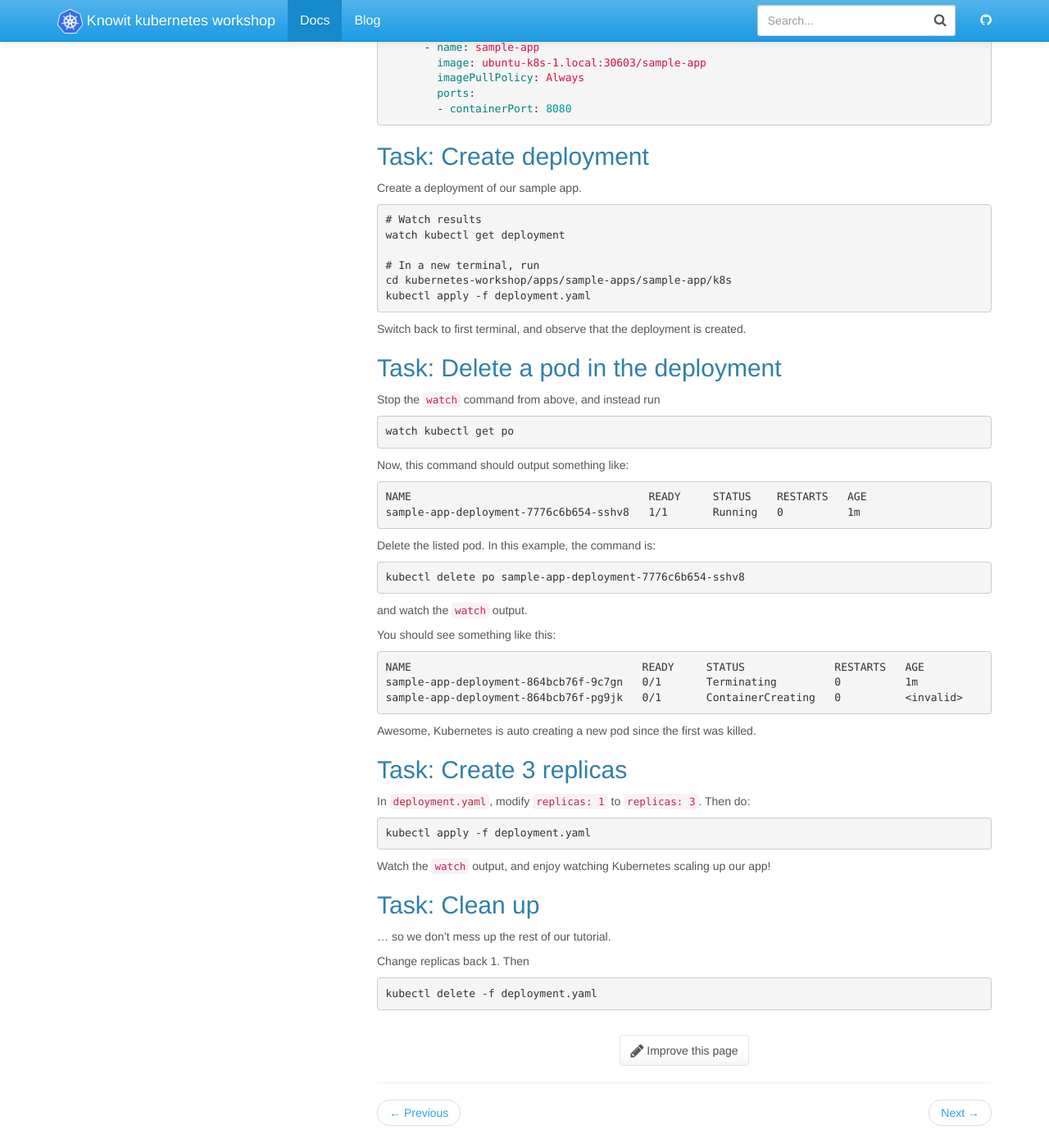
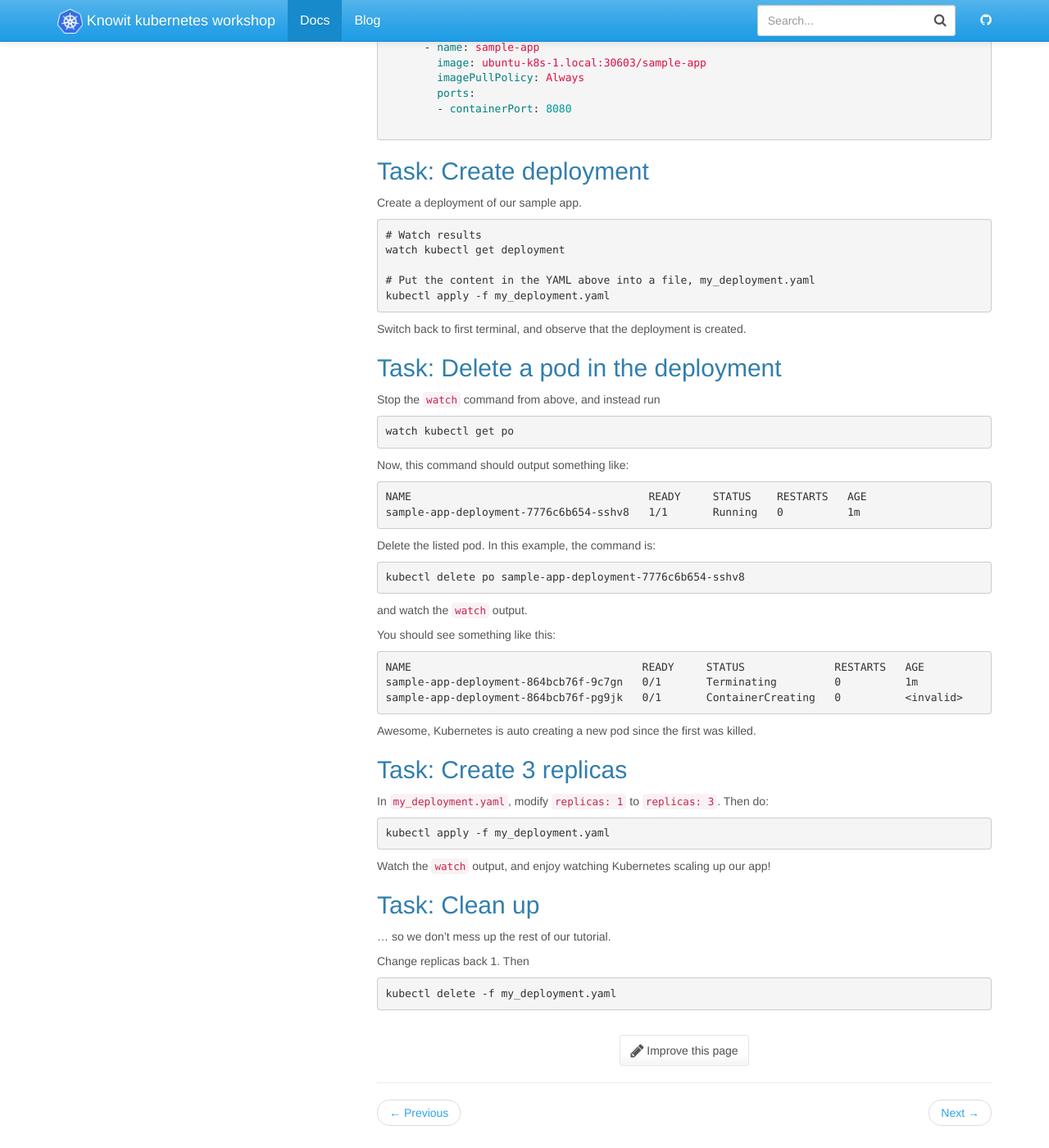
Before and after one commit to knowit/kubernetes-workshop, a Jekyll site: the page built from docs/_docs/workshop/07-deploy.md, in a window 1280 px wide and 1400 px high, scrolled down 1299 px. Shown: the whole window at 82% size. Built offline with Jekyll 4.4.1, drawn with Linux system fonts in a browser that asks for light colours; nearby versions of some CDN libraries.

Commit message:
07-deployment: remove reference to solution file

````diff
--- a/docs/_docs/workshop/07-deploy.md
+++ b/docs/_docs/workshop/07-deploy.md
@@ -44,6 +44,7 @@ spec:
         imagePullPolicy: Always
         ports:
         - containerPort: 8080
+
 ```
 
 ## Task: Create deployment
@@ -54,9 +55,8 @@ Create a deployment of our sample app.
 # Watch results
 watch kubectl get deployment
 
-# In a new terminal, run
-cd kubernetes-workshop/apps/sample-apps/sample-app/k8s
-kubectl apply -f deployment.yaml
+# Put the content in the YAML above into a file, my_deployment.yaml
+kubectl apply -f my_deployment.yaml
 ```
 Switch back to first terminal, and observe that the deployment is created.
 
@@ -97,10 +97,10 @@ Awesome, Kubernetes is auto creating a new pod since the first was killed.
 
 ## Task: Create 3 replicas
 
-In `deployment.yaml`, modify `replicas: 1` to `replicas: 3`. Then do:
+In `my_deployment.yaml`, modify `replicas: 1` to `replicas: 3`. Then do:
 
 ```
-kubectl apply -f deployment.yaml
+kubectl apply -f my_deployment.yaml
 ```
 
 Watch the `watch` output, and enjoy watching Kubernetes scaling up our app!
@@ -112,5 +112,5 @@ Watch the `watch` output, and enjoy watching Kubernetes scaling up our app!
 Change replicas back 1. Then
 
 ```
-kubectl delete -f deployment.yaml
+kubectl delete -f my_deployment.yaml
 ```
````
